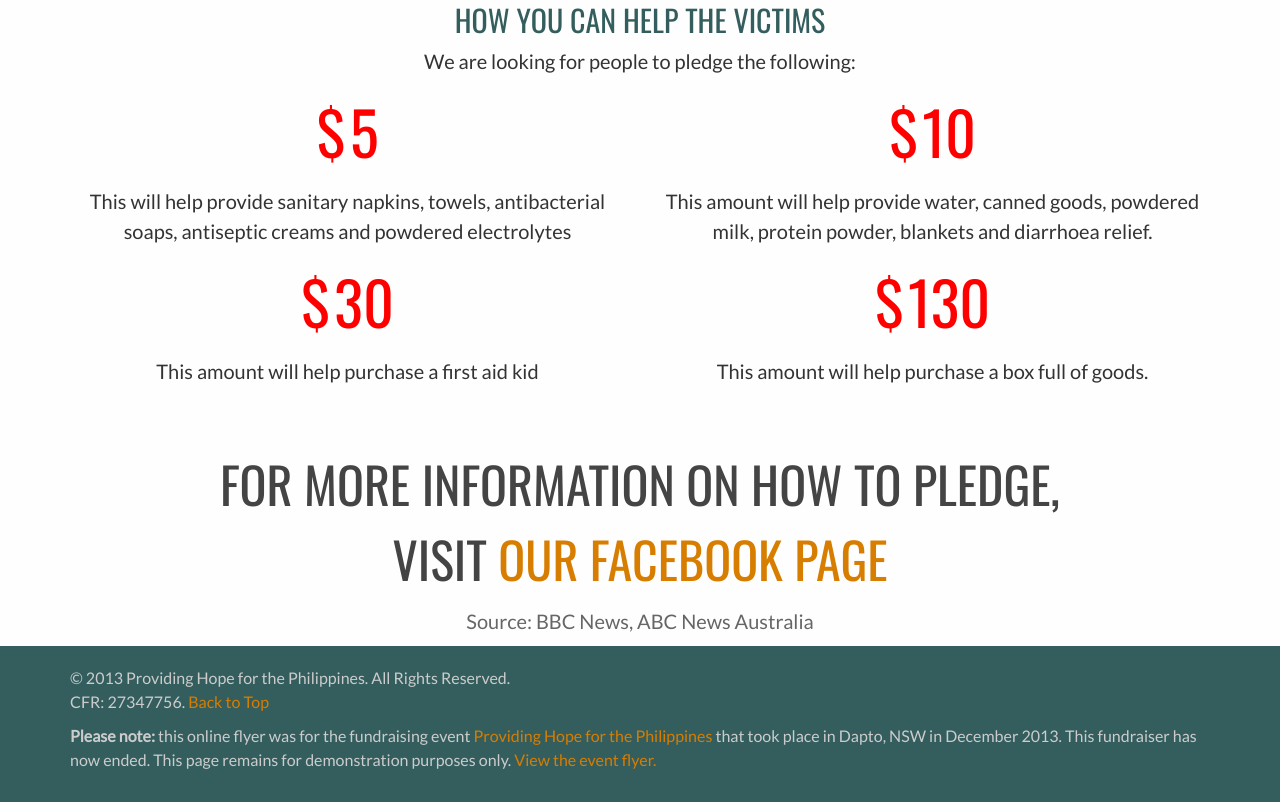
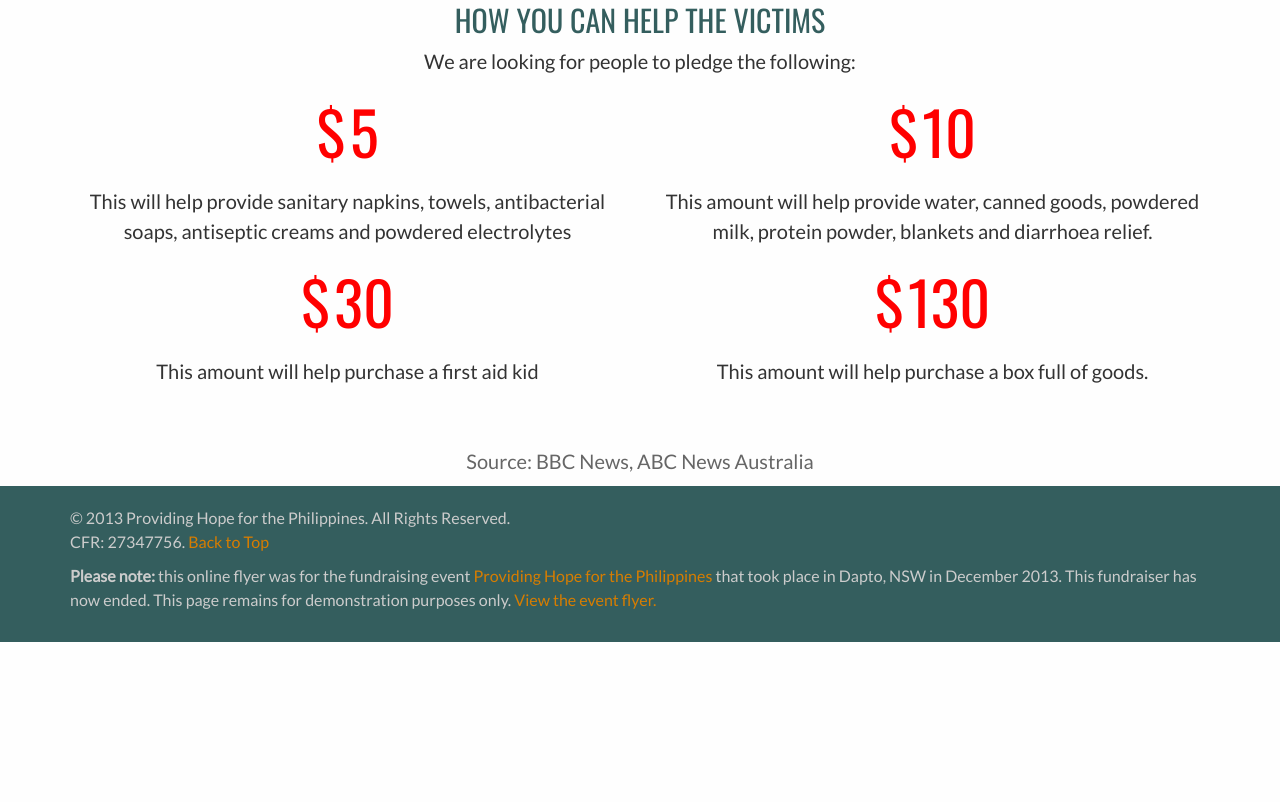
Before and after one commit to rachelnacilla/phphilippines, a plain HTML site: page index.html in a window 1280 px wide. Shown: the part 1129-1931 px from the top of the page. After the commit the page ends 1771 px from the top, so only its background shows below. Drawn offline with nearby package versions, Linux system fonts and the light colour scheme.

Commit message:
Removed link to Facebook page

```diff
--- a/index.html
+++ b/index.html
@@ -235,7 +235,7 @@
 
         <div class="container">
 
-            <p class="forMore">For more information on how to pledge, <br /> visit <a href="https://www.facebook.com/providinghopephilippines/info" target="_blank">our Facebook page</a></p>
+
 
             <p class="source">Source: BBC News, ABC News Australia</p>
 
```
